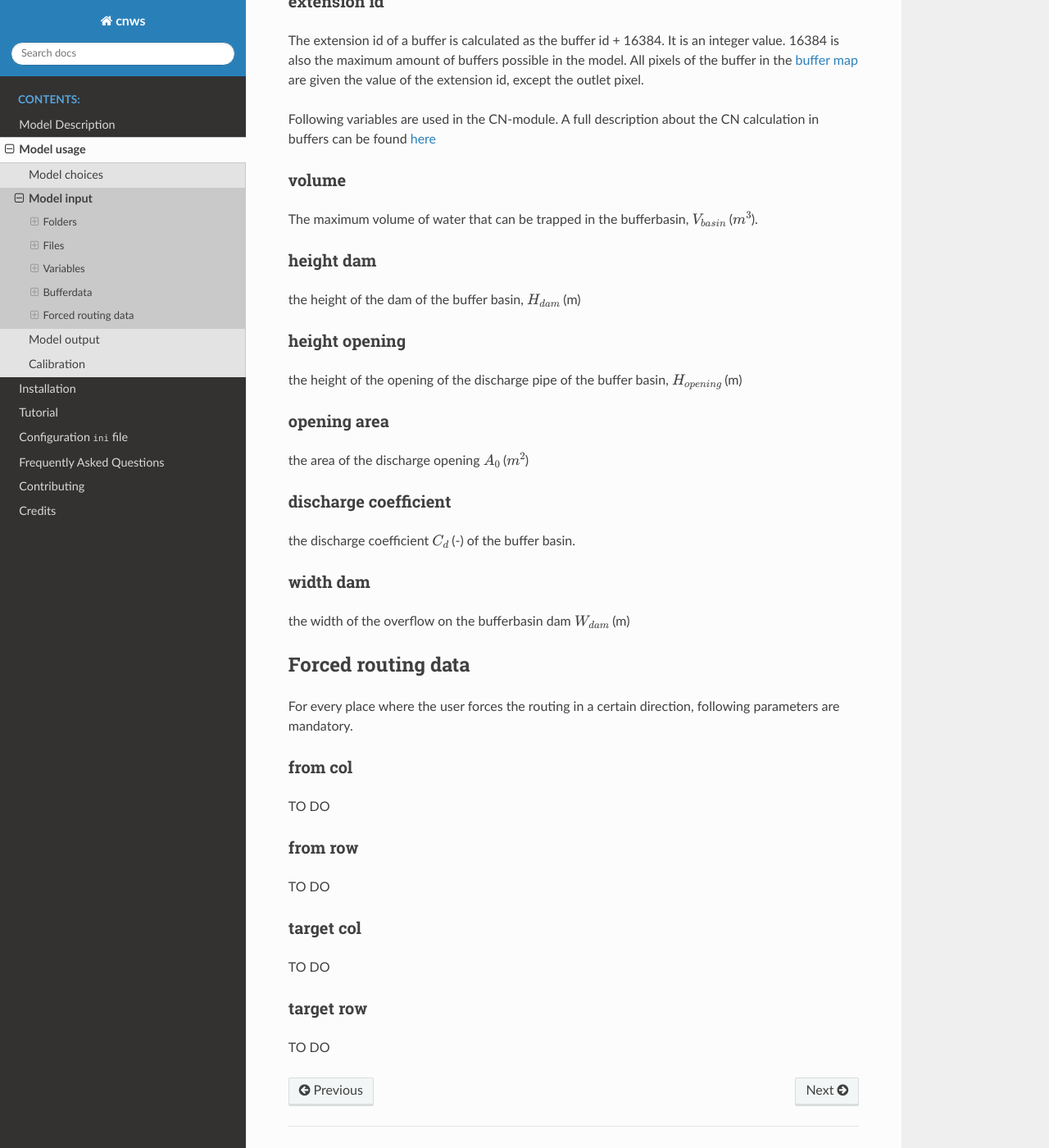
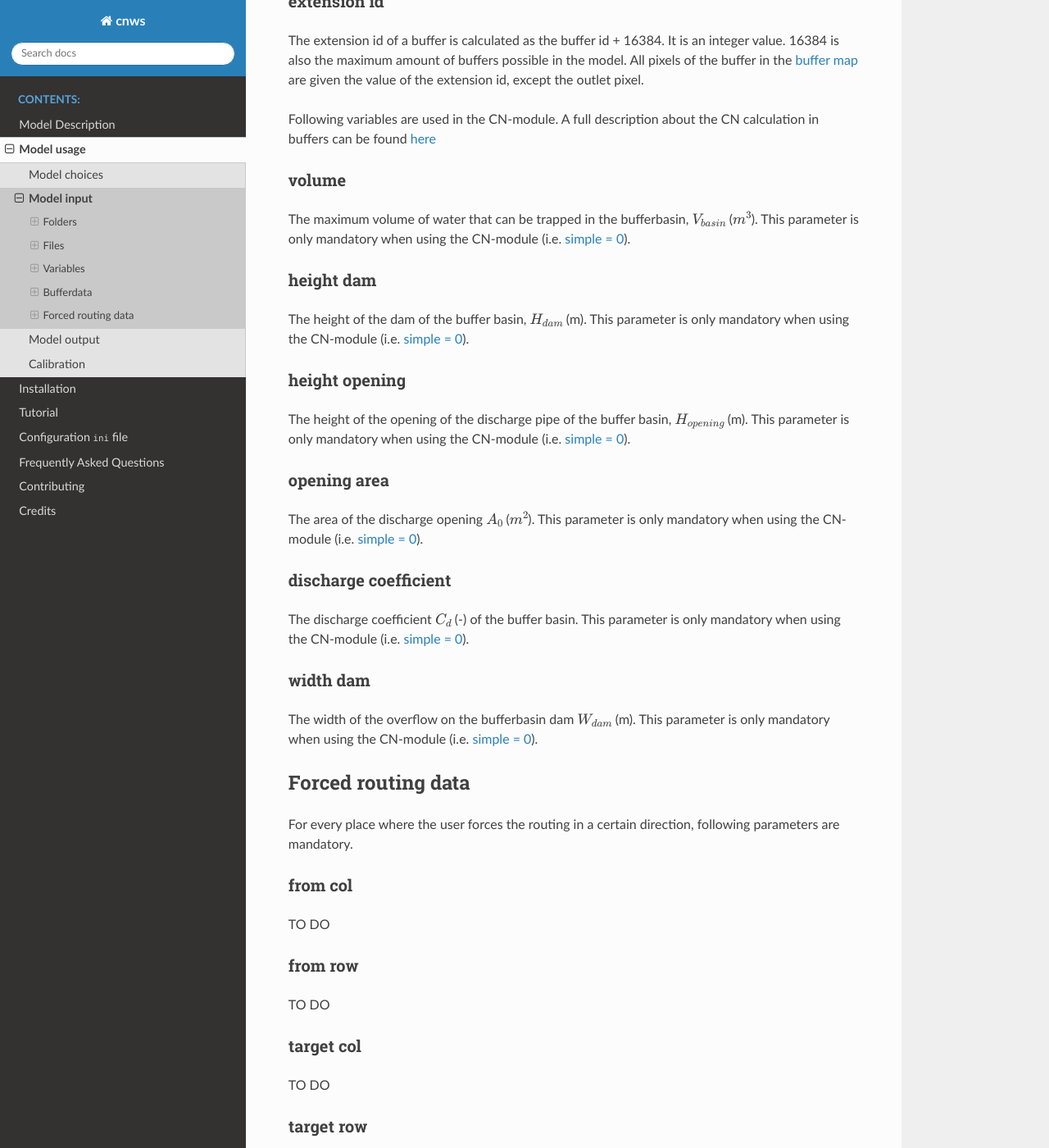
Before and after one commit to watem-sedem/watem-sedem, a Sphinx documentation site: the page built from docs/input.rst, in a window 1280 px wide and 1400 px high, scrolled down 11435 px. Shown: the whole window at 82% size. Built offline with Sphinx 7.4.7 and the Read the Docs theme 2.0.0, drawn with Linux system fonts in a browser that asks for light colours.

Commit message:
Adapt docs to optional parameters

```diff
--- a/docs/input.rst
+++ b/docs/input.rst
@@ -607,33 +607,42 @@ volume
 ******
 
 The maximum volume of water that can be trapped in the
-bufferbasin, :math:`V_{basin}` (:math:`m^{3}`).
+bufferbasin, :math:`V_{basin}` (:math:`m^{3}`). This parameter is only
+mandatory when using the CN-module (i.e. :ref:`simple = 0 <simple>`).
 
 height dam
 **********
 
-the height of the dam of the buffer basin, :math:`H_{dam}` (m)
+The height of the dam of the buffer basin, :math:`H_{dam}` (m). This parameter
+is only mandatory when using the CN-module (i.e. :ref:`simple = 0 <simple>`).
 
 height opening
 **************
 
-the height of the opening of the discharge pipe of the buffer basin,
-:math:`H_{opening}` (m)
+The height of the opening of the discharge pipe of the buffer basin,
+:math:`H_{opening}` (m). This parameter is only mandatory when using the
+CN-module (i.e. :ref:`simple = 0 <simple>`).
 
 opening area
 ************
 
-the area of the discharge opening :math:`A_0` (:math:`m^{2}`)
+The area of the discharge opening :math:`A_0` (:math:`m^{2}`).
+This parameter is only mandatory when using the CN-module (i.e.
+:ref:`simple = 0 <simple>`).
 
 discharge coefficient
 *********************
 
-the discharge coefficient :math:`C_d` (-) of the buffer basin.
+The discharge coefficient :math:`C_d` (-) of the buffer basin.
+This parameter is only mandatory when using the CN-module (i.e.
+:ref:`simple = 0 <simple>`).
 
 width dam
 *********
 
-the width of the overflow on the bufferbasin dam :math:`W_{dam}` (m)
+The width of the overflow on the bufferbasin dam :math:`W_{dam}` (m).
+This parameter is only mandatory when using the CN-module (i.e.
+:ref:`simple = 0 <simple>`).
 
 
 Forced routing data
```
